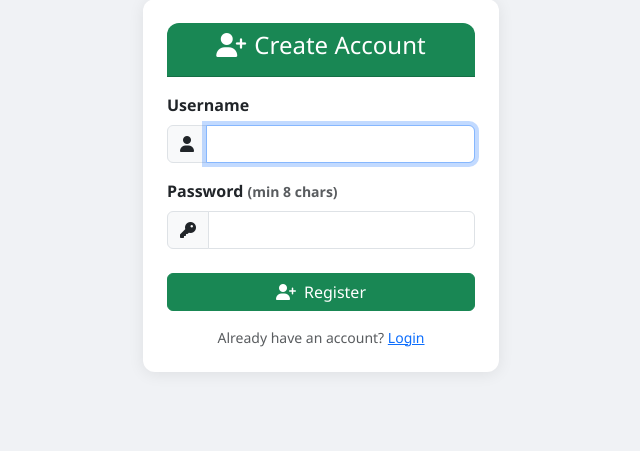
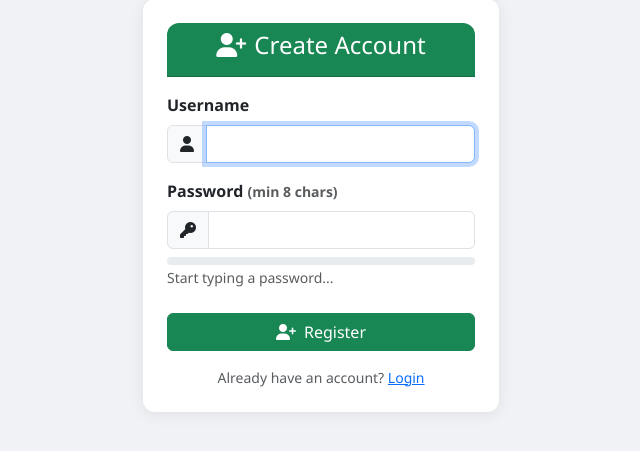
Before and after one commit to ustunesma/Secure_Student_Portal, a Flask app: page /register in a window 1280 px wide. Shown: the part 129-580 px from the top of the page, without its empty margins (319-959 px from the left). Run offline with Flask 3, Linux system fonts and the light colour scheme; parts of the project's set-up code (start-up, migrations or seed data) failed here and were passed over; some libraries are stand-ins or nearby versions.

Commit message:
Password Strength

```diff
--- /dev/null
+++ b/static/js/strength.js
@@ -0,0 +1,54 @@
+/**
+ * Password Strength Meter - Security Audit Project
+ *
+ * This script provides real-time visual feedback on password complexity.
+ * It evaluates based on length, casing, digits, and special characters.
+ */
+
+const passwordInput = document.getElementById('passwordInput');
+const strengthBar = document.getElementById('strengthBar');
+const strengthText = document.getElementById('strengthText');
+
+passwordInput.addEventListener('input', () => {
+    const val = passwordInput.value;
+    let strength = 0;
+
+    // Baseline: If the input is not empty, start with a minimum strength
+    // to ensure the red bar is visible even for simple passwords like 'batuhan'.
+    if (val.length > 0) {
+        strength = 15;
+    }
+
+    // Security Criteria Assessment
+    if (val.length >= 8) strength += 20;                       // Criteria 1: Length check
+    if (val.match(/[A-Z]/)) strength += 20;                    // Criteria 2: Uppercase check
+    if (val.match(/[0-9]/)) strength += 20;                    // Criteria 3: Digit check
+    if (val.match(/[!@#$%^&*(),.?":{}|<>]/)) strength += 25;   // Criteria 4: Symbol check
+
+    // Update UI - Bar Width
+    strengthBar.style.width = strength + '%';
+
+    // Update UI - Dynamic Colors and Feedback Messages
+    if (val.length === 0) {
+        // Empty state
+        strengthBar.style.width = '0%';
+        strengthBar.className = 'progress-bar bg-secondary';
+        strengthText.innerText = 'Start typing a password...';
+    } else if (strength <= 35) {
+        // Weak state (e.g., only lowercase or short strings)
+        strengthBar.className = 'progress-bar bg-danger';
+        strengthText.innerHTML = '<span class="text-danger">Weak ❌</span> (Add uppercase, numbers, or symbols)';
+    } else if (strength <= 55) {
+        // Moderate state
+        strengthBar.className = 'progress-bar bg-warning';
+        strengthText.innerHTML = '<span class="text-warning">Moderate ⚠️</span>';
+    } else if (strength <= 75) {
+        // Strong state
+        strengthBar.className = 'progress-bar bg-info';
+        strengthText.innerHTML = '<span class="text-info">Strong 🛡️</span>';
+    } else {
+        // Excellent state
+        strengthBar.className = 'progress-bar bg-success';
+        strengthText.innerHTML = '<span class="text-success">Very Secure! 💪</span>';
+    }
+});
--- a/templates/register.html
+++ b/templates/register.html
@@ -20,8 +20,17 @@
           <label class="form-label fw-semibold">Password <small class="text-muted">(min 8 chars)</small></label>
           <div class="input-group">
             <span class="input-group-text"><i class="fas fa-key"></i></span>
-            <input type="password" name="password" class="form-control" required minlength="8"/>
+            <!-- id="passwordInput" for JavaScript -->
+            <input type="password" name="password" id="passwordInput" class="form-control" required minlength="8"/>
           </div>
+
+          <!-- password strength bar -->
+          <div class="progress mt-2" style="height: 8px;">
+            <div id="strengthBar" class="progress-bar" role="progressbar" style="width: 0%"></div>
+          </div>
+
+          <!-- password strength text -->
+          <small id="strengthText" class="form-text text-muted">Start typing a password...</small>
         </div>
         <button type="submit" class="btn btn-success w-100">
           <i class="fas fa-user-plus me-2"></i>Register
@@ -33,4 +42,5 @@
     </div>
   </div>
 </div>
+<script src="{{ url_for('static', filename='js/strength.js') }}"></script>
 {% endblock %}
```
